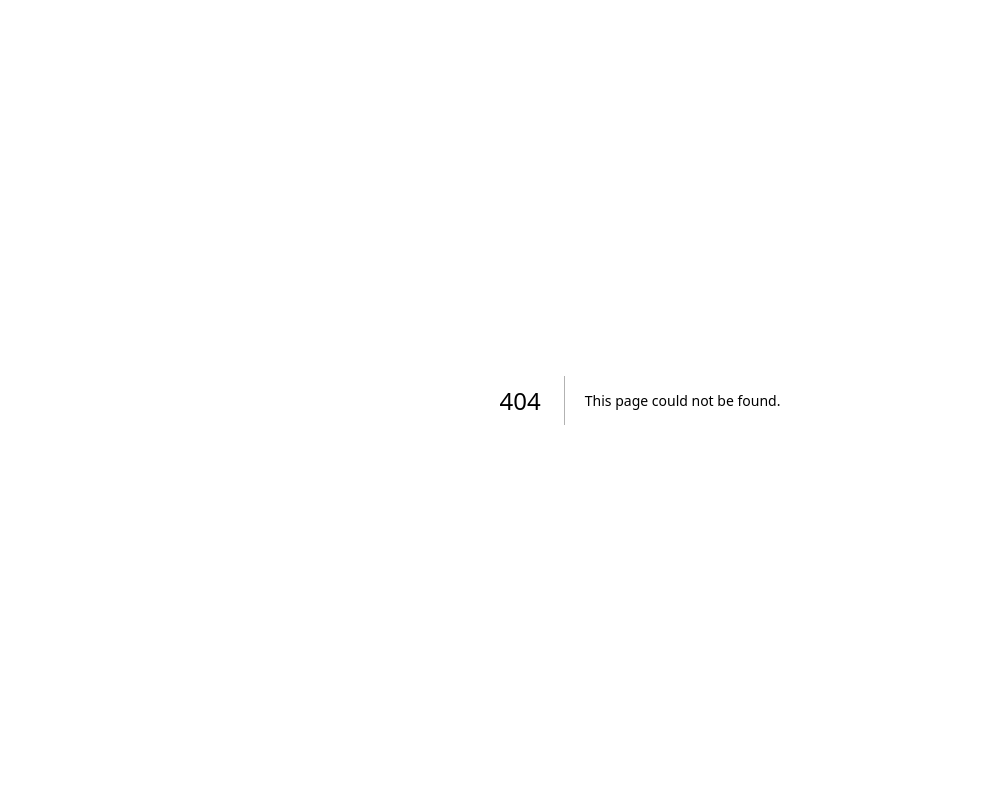
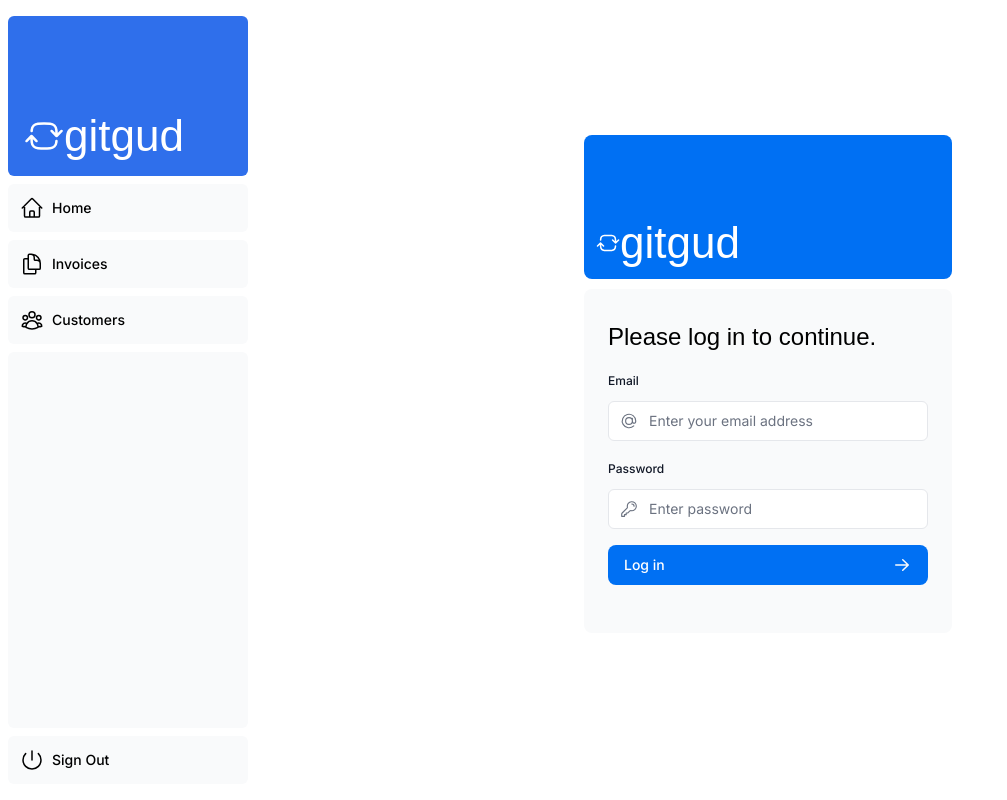
Before and after one commit to AltF4irl/nextjs-dashboard, a Next.js app: page /dashboard/login in a window 1280 px wide. Before the commit this address had no page. Shown: the whole page, without its empty margins (0-1007 px from the left). Built offline with nearby package versions, Linux system fonts and the light colour scheme; a web font is replaced by a local one.

Commit message:
added  speedinsight

```diff
--- /dev/null
+++ b/app/dashboard/login/page.tsx
@@ -0,0 +1,17 @@
+import AcmeLogo from '@/app/ui/acme-logo';
+import LoginForm from '@/app/ui/login-form';
+
+export default function LoginPage() {
+  return (
+    <main className="flex items-center justify-center md:h-screen">
+      <div className="relative mx-auto flex w-full max-w-[400px] flex-col space-y-2.5 p-4 md:-mt-32">
+        <div className="flex h-20 w-full items-end rounded-lg bg-blue-500 p-3 md:h-36">
+          <div className="w-32 text-white md:w-36">
+            <AcmeLogo />
+          </div>
+        </div>
+        <LoginForm />
+      </div>
+    </main>
+  );
+}
--- a/app/layout.tsx
+++ b/app/layout.tsx
@@ -1,5 +1,6 @@
 import '@/app/ui/global.css'
 import { inter } from '@/app/ui/fonts';
+import { SpeedInsights } from "@vercel/speed-insights/next"
 
 export default function RootLayout({
   children,
@@ -8,6 +9,7 @@
 }) {
   return (
     <html lang="en">
+      <SpeedInsights />
       <body className={`${inter.className} antialiased`} >{children}</body>
     </html>
   );
--- a/package.json
+++ b/package.json
@@ -14,10 +14,12 @@
     "@tailwindcss/forms": "^0.5.7",
     "@types/node": "20.5.7",
     "@vercel/postgres": "^0.5.1",
+    "@vercel/speed-insights": "^1.0.12",
     "autoprefixer": "10.4.15",
     "bcrypt": "^5.1.1",
     "clsx": "^2.1.1",
     "next": "15.0.0-rc.0",
+    "next-auth": "^5.0.0-beta.19",
     "postcss": "8.4.31",
     "react": "19.0.0-rc-6230622a1a-20240610",
     "react-dom": "19.0.0-rc-6230622a1a-20240610",
```
Also changed, not shown: 1 other file (tests, documents, lock files or other folders).
